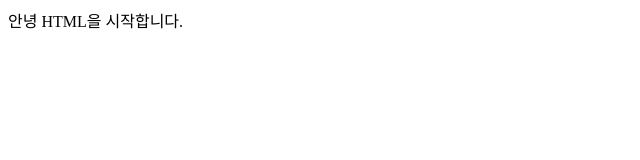
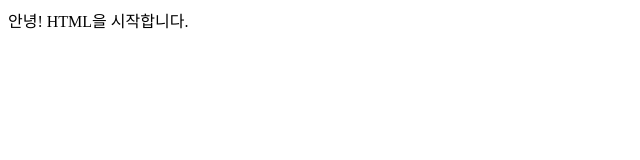
Before and after one commit to carac1013/web_programming, a plain HTML site: page index.html in a window 1280 px wide. Shown: the full height of the page, 0-640 px from the left. Drawn offline with Linux system fonts and the light colour scheme.

Commit message:
Update index.html

```diff
--- a/index.html
+++ b/index.html
@@ -6,6 +6,6 @@
     <title> HTML의 시작 </title>
   </head>
   <body>
-    <P> 안녕 HTML을 시작합니다. </p>
+    <P> 안녕! HTML을 시작합니다. </p>
   </body>
 </html>
```
